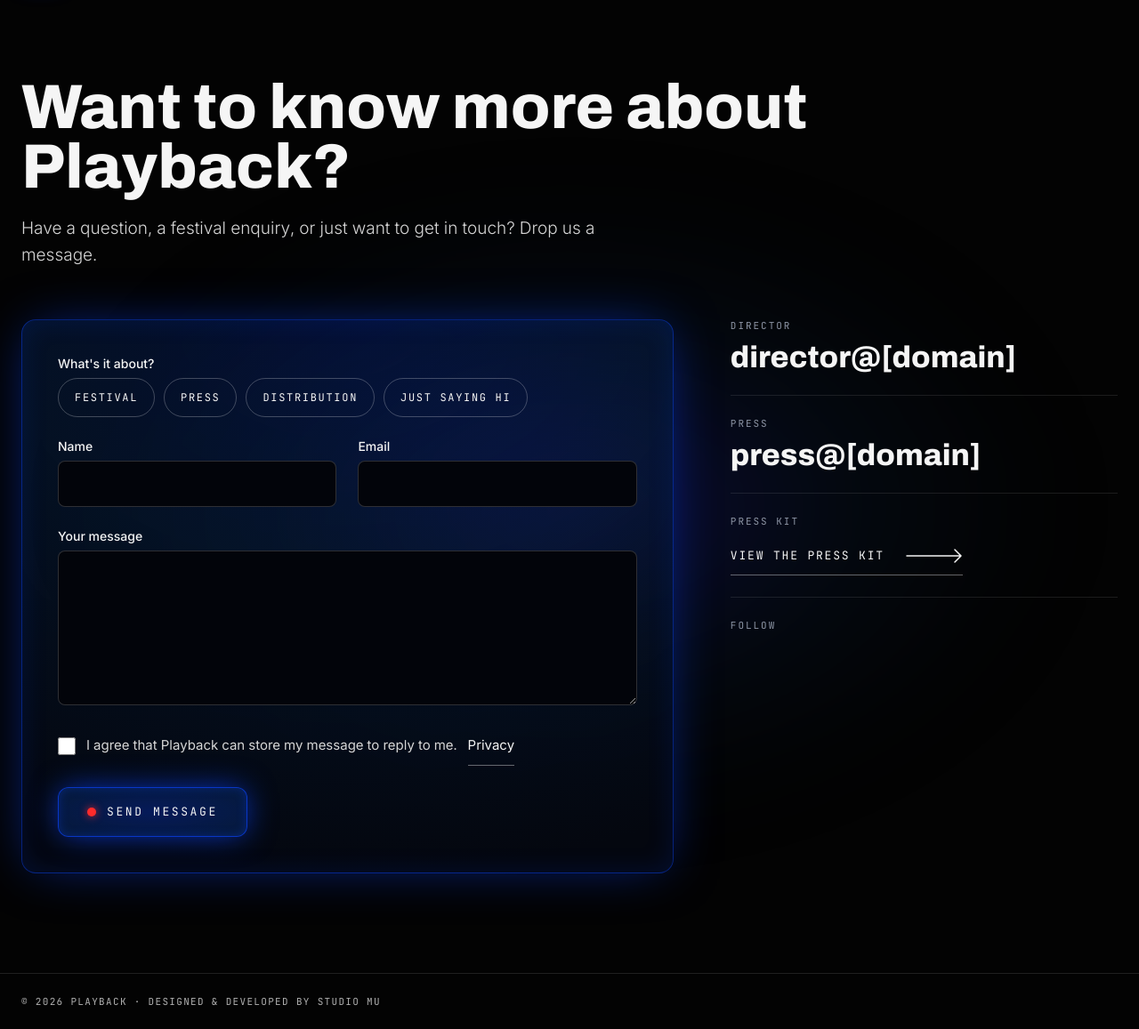
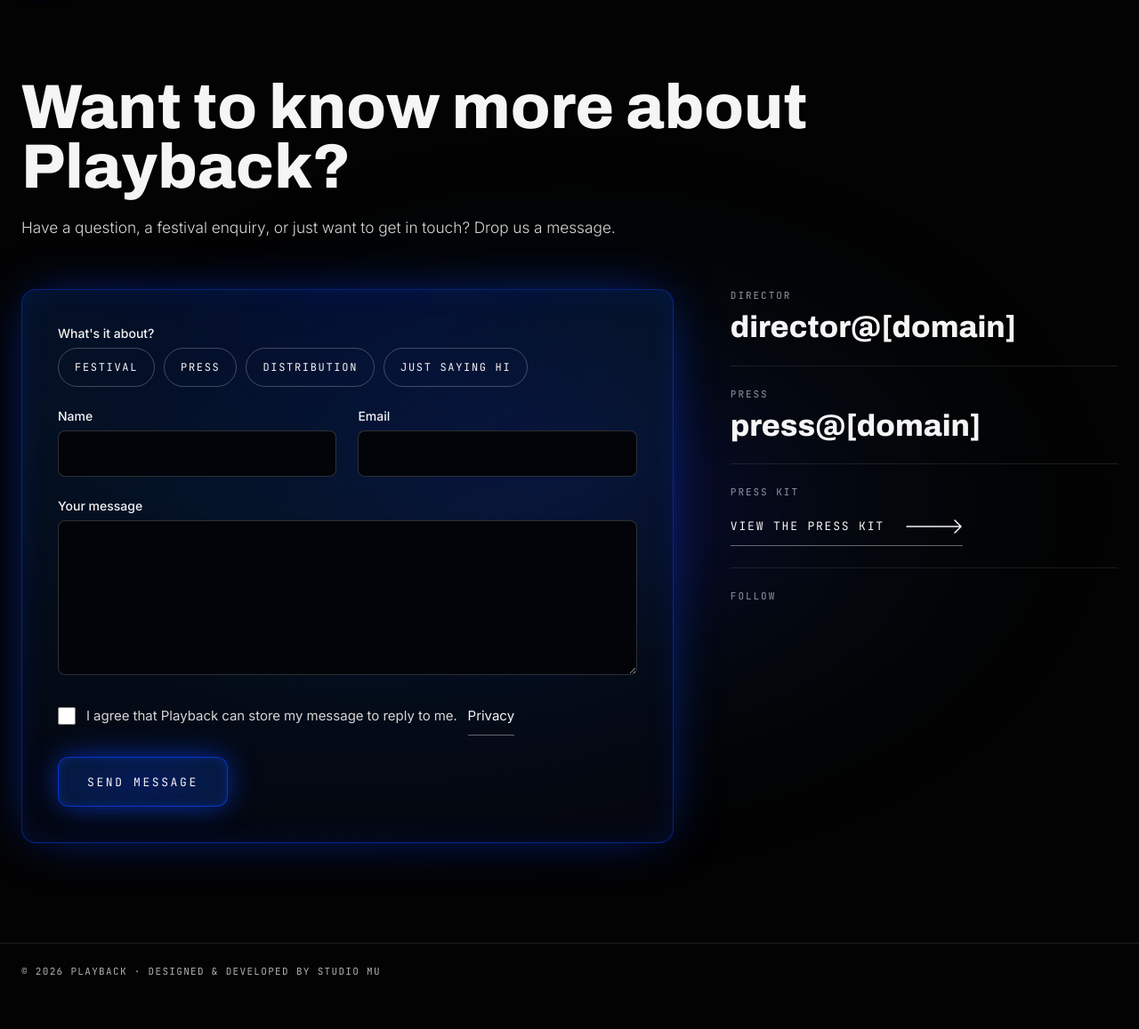
Before and after one commit to Mervellious/playback_website, a Flask app: page /contact in a window 1280 px wide. Shown: the part 76-1233 px from the top of the page at 89% size. After the commit the page ends 1173 px from the top, so only its background shows below. Run offline with Flask 3, Linux system fonts and the light colour scheme.

Commit message:
Contact: one-line subline on desktop, no dot on the submit button
- .contact__subline: drop max-width, fluid clamp(16px, 1.35vw, 19px),
  nowrap from 1024px up, normal wrapping below.
- Remove the rec-dot from SEND MESSAGE; the success message keeps its dot.

Co-Authored-By: Claude Opus 5.5 <noreply@anthropic.com>

```diff
--- a/static/css/style.css
+++ b/static/css/style.css
@@ -1519,12 +1519,19 @@ html.menu-open body {
 
 .contact__subline {
   margin-top: 20px;
-  max-width: 60ch;
   font-family: var(--font-body);
   font-weight: 300;
-  font-size: 19px;
+  font-size: clamp(16px, 1.35vw, 19px);
   line-height: 1.6;
   color: var(--soft-white);
+  white-space: normal;
+}
+
+/* Desktop/laptop: always one line (fits .contact at every width from 1024px) */
+@media (min-width: 1024px) {
+  .contact__subline {
+    white-space: nowrap;
+  }
 }
 
 .contact__columns {
--- a/templates/contact.html
+++ b/templates/contact.html
@@ -105,7 +105,6 @@
           <!-- f) Submit -->
           <p class="form-error" role="alert" data-form-error{% if not form_error %} hidden{% endif %}>{{ form_error }}</p>
           <button class="submit-btn" type="submit" data-contact-submit>
-            <span class="rec-dot" aria-hidden="true"></span>
             <span data-submit-label>SEND MESSAGE</span>
           </button>
         </form>
```
